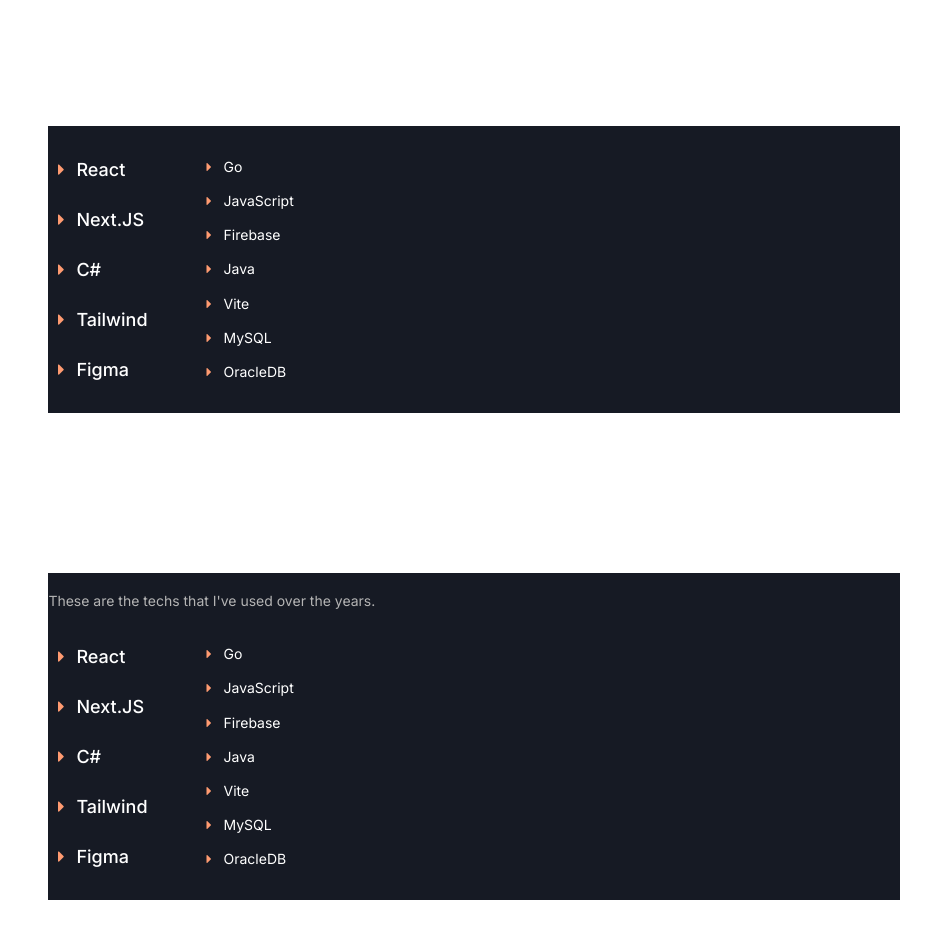
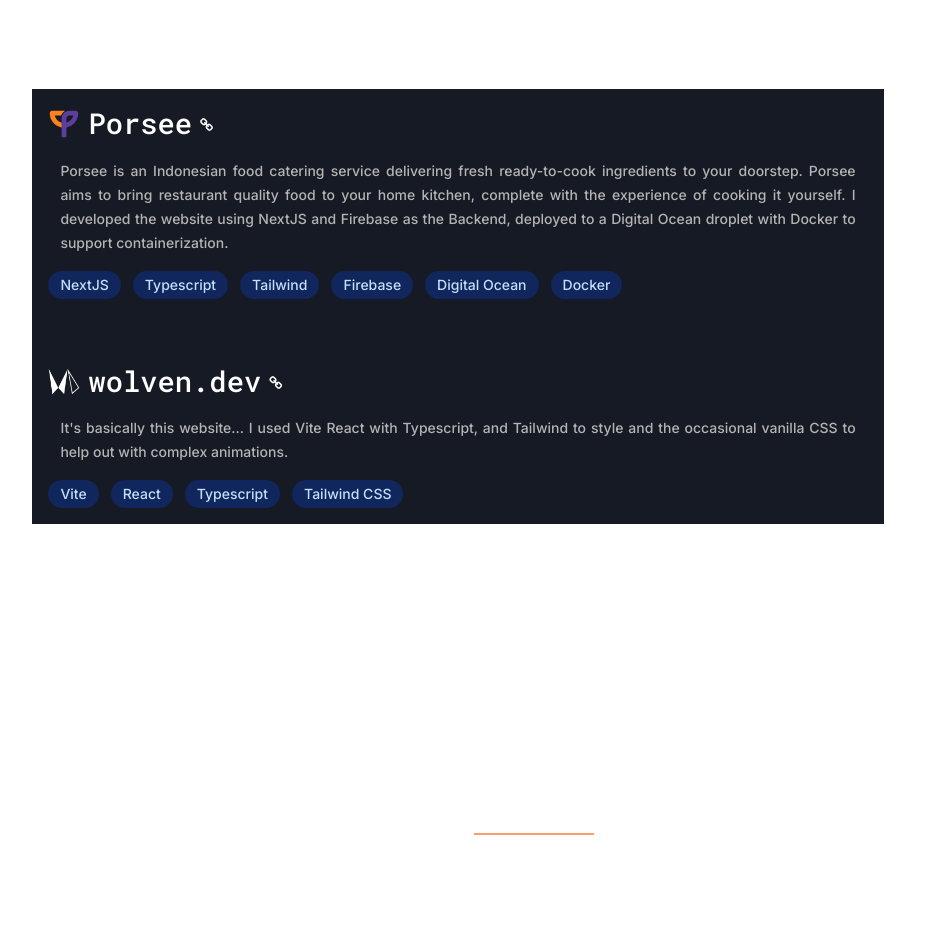
Before and after one commit to WolvenDotDev/WolvenDotDev.github.io, a React (Vite) app: page / in a window 1280 px wide. Shown: the part 1840-2778 px from the top of the page, without its empty margins (182-1113 px from the left). After the commit the page ends 2707 px from the top, so only its background shows below. Built offline with nearby package versions, Linux system fonts and the light colour scheme.

Commit message:
Implement Project section

```diff
--- a/src/App.css
+++ b/src/App.css
@@ -17,14 +17,33 @@
   transition: opacity 300ms ease-in;
 }
 
+#Jovan {
+text-decoration: none;
+background-image: linear-gradient(var(--accent-1), var(--accent-1));
+background-size: 0% 0.1em;
+background-position-y: 100%;
+background-position-x: 100%;
+background-repeat: no-repeat;
+transition: background-size 0.2s ease-in-out;
+}
+
+#FullName:hover #Jovan,
+#FullName:focus #Jovan,
+#FullName:active #Jovan {
+background-size: 100% 0.1em;
+background-position-x: 0%;
+}
+
+
 .section-header-pop-up {
   z-index: 1;
   position: absolute;
   left: 0;
   top: 0;
-  transition: top 500ms cubic-bezier(.67,-0.02,0,1);
+  transition: top 500ms var(--cb-snap-off);
   margin-left: 1rem;
   padding-bottom: 2rem;
+  transition-delay: 500ms;
 }
 
 .section-header-text {
@@ -38,13 +57,14 @@
 
 section:hover .section-header-pop-up {
   top: -4.5rem;
-  transition: top 400ms cubic-bezier(.19,1.25,.94,.78)
+  transition: top 400ms var(--cb-snap-on);
+  transition-delay: 0ms;
 }
 
-#Experience:hover .exp-card {
+#Experience:hover .exp-card, #Projects:hover .project-card {
   opacity: 0.65;
 }
 
-#Experience .exp-card:hover {
+#Experience .exp-card:hover, #Projects .project-card:hover {
   opacity: 1;
 }
--- a/src/App.tsx
+++ b/src/App.tsx
@@ -1,12 +1,13 @@
 import React from 'react';
 import './App.css';
 import type { DExperience } from '@/types/experience';
-import type { DArsenal } from '@/types/arsenal';
+import type { DProject } from '@/types/project';
 import Experience from './components/containers/Experience';
-import ArsenalList from './components/containers/ArsenalList';
+import Project from './components/containers/Project';
 
 const expList: DExperience[] = [
   {
+    id: 'solecode',
     title: 'Software Engineer',
     company: 'Solecode',
     jobdesc: [
@@ -18,6 +19,7 @@
     skills: ['JavaScript', 'C#', '.NET', 'Azure'],
   },
   {
+    id: 'dana',
     title: 'Front End SDET Intern',
     company: 'DANA',
     jobdesc: [
@@ -27,6 +29,7 @@
     skills: ['Java', 'Cucumber'],
   },
   {
+    id: 'blibli',
     title: 'SDET Intern',
     company: 'Blibli.com',
     jobdesc: [
@@ -36,6 +39,7 @@
     skills: ['Java', 'Cucumber', 'Kafka'],
   },
   {
+    id: 'lab-assistant',
     title: 'Programming Lab Assistant',
     company: 'Bandung Institute of Technology',
     description:
@@ -45,6 +49,7 @@
     skills: ['Java', 'C++', 'JavaScript', 'React.JS'],
   },
   {
+    id: 'itb',
     title: 'Bachelor of Science in Informatics',
     company: 'Bandung Institute of Technology',
     jobdesc: ['GPA: 3.62/4.00', 'Vice Head of Publications Department at Informatics Student Union (HMIF ITB)'],
@@ -52,19 +57,29 @@
   },
 ];
 
-const arsenalList: DArsenal[] = [
-  { id: 'react', title: 'React', file: 'react.svg', fileIdle: 'react-idle.svg', grade: 1 },
-  { id: 'next', title: 'Next.JS', file: 'nextjs.svg', fileIdle: 'nextjs-idle.svg', grade: 1 },
-  { id: 'c-sharp', title: 'C#', file: 'c-sharp.svg', fileIdle: 'c-sharp-idle.svg', grade: 1 },
-  { id: 'tailwind', title: 'Tailwind', file: 'tailwind.svg', fileIdle: 'tailwind-idle.svg', grade: 1 },
-  { id: 'figma', title: 'Figma', file: 'figma.svg', fileIdle: 'figma-idle.svg', grade: 1 },
-  { id: 'go', title: 'Go', file: 'go.svg', fileIdle: 'go-idle.svg', grade: 2, size: 'w-24 h-16' },
-  { id: 'javascript', title: 'JavaScript', file: 'javascript.svg', fileIdle: 'javascript-idle.svg', grade: 2 },
-  { id: 'firebase', title: 'Firebase', file: 'firebase.svg', fileIdle: 'firebase-idle.svg', grade: 2 },
-  { id: 'java', title: 'Java', file: 'java.svg', fileIdle: 'java-idle.svg', grade: 2 },
-  { id: 'vite', title: 'Vite', file: 'java.svg', fileIdle: 'java-idle.svg', grade: 2 },
-  { id: 'mysql', title: 'MySQL', file: 'mysql.svg', fileIdle: 'mysql-idle.svg', grade: 2 },
-  { id: 'oracle', title: 'OracleDB', file: 'oracle.svg', fileIdle: 'oracle-idle.svg', grade: 2 },
+const projectList: DProject[] = [
+  {
+    id: 'porsee',
+    title: 'Porsee',
+    iconFile: 'PorseeIcon.svg',
+    file: '',
+    url: 'https://porsee-website-demo.vercel.app/',
+    description:
+      'Porsee is an Indonesian food catering service delivering fresh ready-to-cook ingredients to your doorstep. Porsee aims to bring restaurant quality food to your home kitchen, complete with the experience of cooking it yourself. I developed the website using NextJS and Firebase as the Backend, deployed to a Digital Ocean droplet with Docker to support containerization.',
+    date: '2023',
+    techs: ['NextJS', 'Typescript', 'Tailwind', 'Firebase', 'Digital Ocean', 'Docker'],
+  },
+  {
+    id: 'wolvendev',
+    title: 'wolven.dev',
+    iconFile: 'WolvenDev.png',
+    file: '',
+    url: 'https://wolven.dev/',
+    description:
+      "It's basically this website... \n I used Vite React with Typescript, and Tailwind to style and the occasional vanilla CSS to help out with complex animations.",
+    date: '2023',
+    techs: ['Vite', 'React', 'Typescript', 'Tailwind CSS'],
+  },
 ];
 
 const App: React.FC = () => {
@@ -72,8 +87,8 @@
     <main className="App">
       <section id="About" className="mt-40 mb-32 px-5">
         <h6 className="mb-1 text-accent-1 text-opacity-70">Hi, my name is</h6>
-        <h1 className="mb-4">
-          <span id="Gregorius">Gregorius</span> Jovan Kresnadi
+        <h1 className="mb-4" id="FullName">
+          Gregorius <span id="Jovan">Jovan</span> Kresnadi
         </h1>
         <h3 className="text-light-1 font-medium mb-12">
           Software Engineer <span className="text-white-1">·</span> Designer <span className="text-white-1">·</span>{' '}
@@ -98,12 +113,12 @@
               side projects
             </a>
           </span>{' '}
-          to keep my tech arsenal fresh. Mainly I choose Next.JS, Tailwind, and GoLang as my preferred tools of the
-          trade, but I try to diversify to not look everything as a nail.
+          to keep my tech arsenal fresh. Mainly I choose Next.JS, Tailwind, and Go as my preferred tools of the trade,
+          but I try to diversify to not look everything as a nail.
         </p>
         <br />
         <p>
-          If you don&apos;t see me coding, then you can find me either on{' '}
+          If you don&apos;t see me coding, you can find me either on{' '}
           <span>
             <a href="https://www.instagram.com/sang.pemuja.baja" target="_blank" rel="noreferrer">
               two wheels
@@ -117,8 +132,8 @@
           <h2 className="section-header-text">Experience</h2>
         </div>
         <div className="flex flex-col gap-4 bg-navy-bg z-10">
-          {expList.map((exp, idx) => (
-            <Experience experience={exp} key={`Exp-${idx}`} />
+          {expList.map((exp) => (
+            <Experience experience={exp} key={`Exp-${exp.id}`} />
           ))}
         </div>
       </section>
@@ -126,17 +141,10 @@
         <div className="section-header-pop-up">
           <h2 className="section-header-text">Projects</h2>
         </div>
-        <div className="w-full flex flex-col gap-4 bg-navy-bg z-10 mx-4 py-4">
-          <ArsenalList arsenalList={arsenalList} />
-        </div>
-      </section>
-      <section id="Skills" className="mt-16 mb-24 relative flex flex-col w-full">
-        <div className="section-header-pop-up">
-          <h2 className="section-header-text">Tech Arsenal</h2>
-        </div>
-        <div className="w-full flex flex-col gap-4 bg-navy-bg z-10 mx-4 py-4">
-          <p>These are the techs that I&apos;ve used over the years. </p>
-          <ArsenalList arsenalList={arsenalList} />
+        <div className="flex flex-col gap-8 bg-navy-bg z-10">
+          {projectList.map((proj) => (
+            <Project project={proj} key={`Proj-${proj.id}`} />
+          ))}
         </div>
       </section>
       <section id="Contact" className="mt-16 mb-24 relative">
--- a/src/components/containers/Experience.tsx
+++ b/src/components/containers/Experience.tsx
@@ -7,12 +7,11 @@
 };
 
 const Experience: React.FunctionComponent<ExpProps> = ({ experience }) => {
-  const { title, company, description, jobdesc, date, skills } = experience;
-  const id = title.replaceAll(' ', '');
+  const { id, title, company, description, jobdesc, date, skills } = experience;
   return (
     <div className="exp-card flex transition-colors duration-200 hover:opacity-100 hover:bg-light-1 hover:bg-opacity-5 rounded-lg p-4">
-      <div className="w-1/4 text-light-1">{date}</div>
-      <div className="w-3/4 flex flex-col gap-4">
+      <div className="w-1/5 text-light-1">{date}</div>
+      <div className="w-4/5 flex flex-col gap-4">
         <h4>
           {title} · {company}
         </h4>
--- a/src/components/containers/Project.tsx
+++ b/src/components/containers/Project.tsx
@@ -7,13 +7,21 @@
 };
 
 const Project: React.FunctionComponent<ProjectProps> = ({ project }) => {
-  const { id, title, file, description, date, techs } = project;
+  const { id, title, iconFile, description, url, techs } = project;
+  const icon = '/assets/projects/' + iconFile;
   return (
-    <div className="exp-card flex transition-colors duration-200 hover:opacity-100 hover:bg-light-1 hover:bg-opacity-5 rounded-lg p-4">
-      <div className="w-1/4 text-light-1">{date}</div>
-      <div className="w-3/4 flex flex-col gap-4">
-        <h4>{title}</h4>
-        {description && <p>{description}</p>}
+    <a
+      href={url}
+      target="_blank"
+      rel="noreferrer"
+      className="project-card flex flex-col gap-4 transition-colors duration-200 hover:opacity-100 hover:bg-light-1 hover:bg-opacity-5 rounded-lg p-4 cursor-pointer"
+    >
+      <div className="flex gap-2">
+        <img src={icon} alt="" className="w-8 aspect-square" />
+        <h3 className="title">{title}</h3>
+        <i className="link-icon fa fa-link"></i>
+      </div>
+      {description && <p className="mx-3">{description}</p>}
 
       <ul className="flex gap-3">
         {techs &&
@@ -26,8 +34,7 @@
             </li>
           ))}
       </ul>
-      </div>
-    </div>
+    </a>
   );
 };
 
--- a/src/components/containers/container.css
+++ b/src/components/containers/container.css
@@ -10,27 +10,12 @@
   color: var(--accent-1)
 }
 
-.arsenal-icon-container {
-  position: relative;
+.project-card .link-icon {
+  transform: translateY(0.8rem);
+  transition: transform 300ms var(--cb-snap-off);
 }
 
-.arsenal-icon-container > * {
-  position: absolute;
-  transition: opacity 300ms;
+.project-card:hover .link-icon {
+  transform: translateY(0rem);
+  transition: transform 300ms var(--cb-snap-on);
 }
-
-.arsenal-icon {
-  opacity: 0;
-}
-
-.arsenal-icon-idle {
- opacity: 1;
-}
-
-.arsenal-icon-container:hover .arsenal-icon {
-  opacity: 1;
-}
-
-.arsenal-icon-container:hover .arsenal-icon-idle {
-  opacity: 0;
-}
--- a/src/styles/design_tokens.css
+++ b/src/styles/design_tokens.css
@@ -21,4 +21,7 @@
   --neutral-1: rgb(var(--val--neutral-1));
   --accent-1: rgb(var(--val--accent-1));
   --white-true: rgb(var(--val--white-true));
+
+  --cb-snap-on: cubic-bezier(.19,1.25,.94,.78);
+  --cb-snap-off: cubic-bezier(.67,-0.02,0,1);
 }
--- a/src/types/experience.d.ts
+++ b/src/types/experience.d.ts
@@ -1,4 +1,5 @@
 export type DExperience = {
+  id: string;
   title: string;
   company: string;
   description?: string;
--- a/src/types/project.d.ts
+++ b/src/types/project.d.ts
@@ -1,7 +1,9 @@
 export type DProject = {
   id: string;
   title: string;
-  file: string;
+  iconFile: string;
+  file?: string;
+  url?: string;
   description: string;
   date: string;
   techs: string[];
```
Also changed, not shown: public/assets/projects/PorseeIcon.svg (added), public/assets/projects/WolvenDev.png (added). Lines whose indentation alone changed are shown as unchanged.
